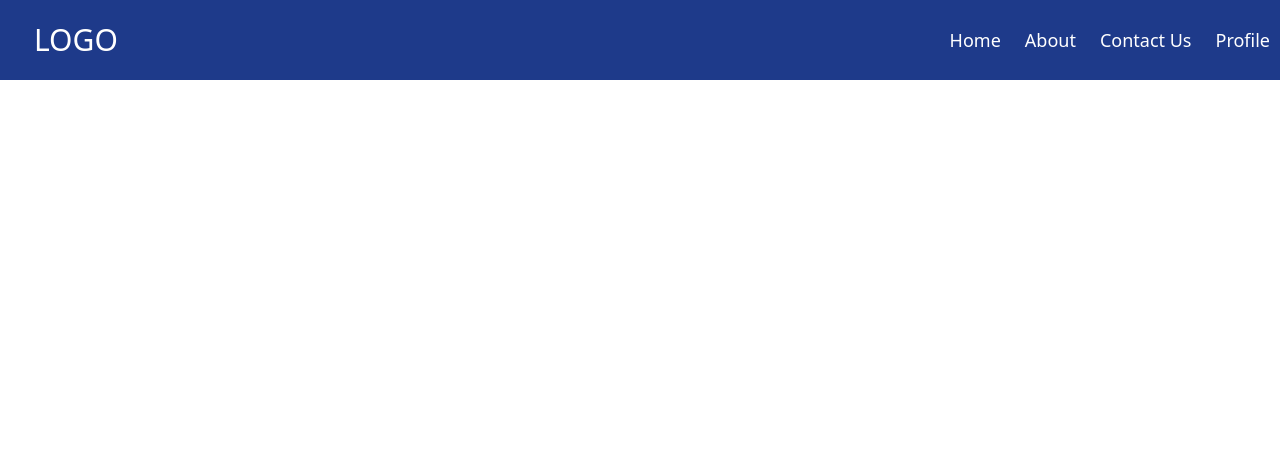
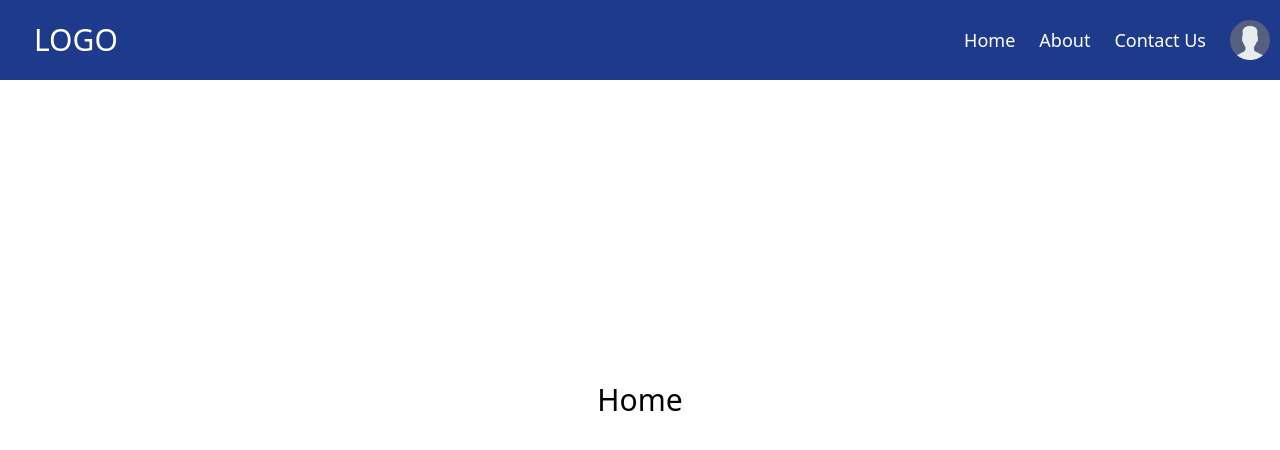
Before and after one commit to Revision-60/React, a React (Create React App) app: page / in a window 1280 px wide. Shown: the top 450 px of the page. Built offline with nearby package versions, Linux system fonts and the light colour scheme.

Commit message:
Content Updated

```diff
--- a/src/components/Content/Content.tsx
+++ b/src/components/Content/Content.tsx
@@ -32,7 +32,7 @@ export default class Content extends Component {
           <Counter {...{ initValue: 95 }} />
           <Counter {...{ initValue: 5 }} /> */}
           <Routes>
-            <Route path="/home" element={<Home />}></Route>
+            <Route path="/" element={<Home />}></Route>
             <Route path="/about" element={<About />}></Route>
           </Routes>
         </div>
--- a/src/components/Header/Header.tsx
+++ b/src/components/Header/Header.tsx
@@ -1,5 +1,6 @@
 import React, { Component } from "react";
 import { NavLink } from "react-router-dom";
+import userImage from "../../assets/user.png";
 
 export default class Header extends Component {
   render() {
@@ -10,13 +11,15 @@ export default class Header extends Component {
             <h1 className="pl-6 text-3xl">LOGO</h1>
           </section>
           <section className="h-full w-1/2 flex items-center gap-6 justify-end text-lg">
-            <NavLink to={"/home"}>Home</NavLink>
+            <NavLink to={"/"}>Home</NavLink>
 
             <NavLink to={"/about"}>About</NavLink>
 
             <NavLink to={"/"}>Contact Us</NavLink>
 
-            <NavLink to={"/"}>Profile</NavLink>
+            <NavLink to={"/"}>
+              <img src={userImage} className="w-10 h-10" alt="" />
+            </NavLink>
           </section>
         </div>
       </section>
```
Also changed, not shown: src/assets/user.png (added).
